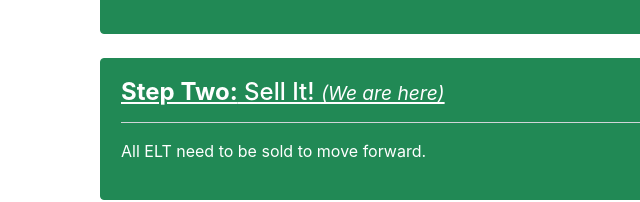
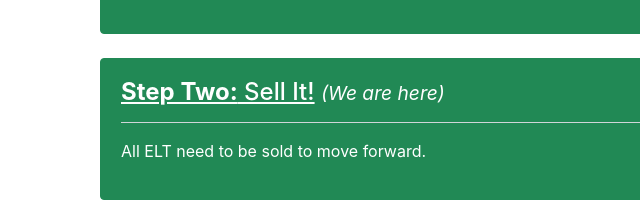
Before and after one commit to EliteToken/elitetoken.github.io, a plain HTML site: page index.html in a window 1280 px wide. Shown: the part 1029-1231 px from the top of the page, 0-640 px from the left. Drawn offline with Linux system fonts and the light colour scheme; no server answers; a web font is replaced by a local one.

Commit message:
Update index.html

```diff
--- a/index.html
+++ b/index.html
@@ -97,7 +97,7 @@
             <div class="col-lg-10">
                 <div class="card card-inverse card-primary">
                     <div class="card-block">
-			<h4 class="card-title"><u><b>Step Two:</b> Sell It! <small><i>(We are here)</i></small></u></h4>
+			<h4 class="card-title"><u><b>Step Two:</b> Sell It!</u> <small><i>(We are here)</i></small></h4>
                         <hr class="jumbotron-hr" />
                         <p class="card-text text-white">All ELT need to be sold to move forward.</p>
                         </strong></small></p>
```
